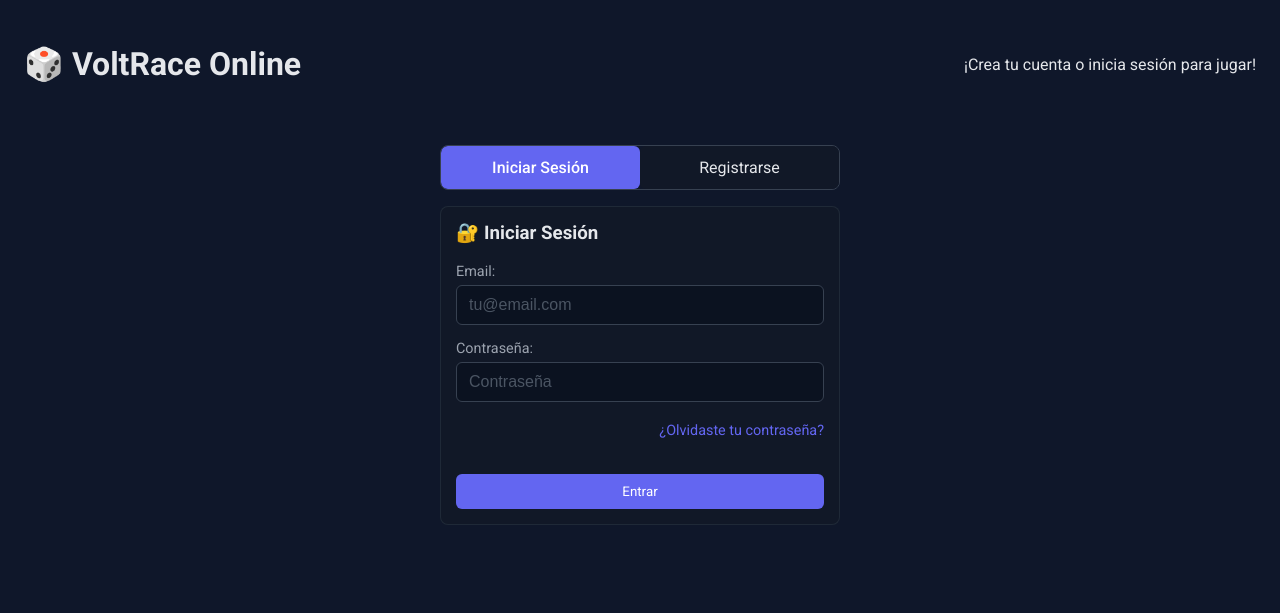
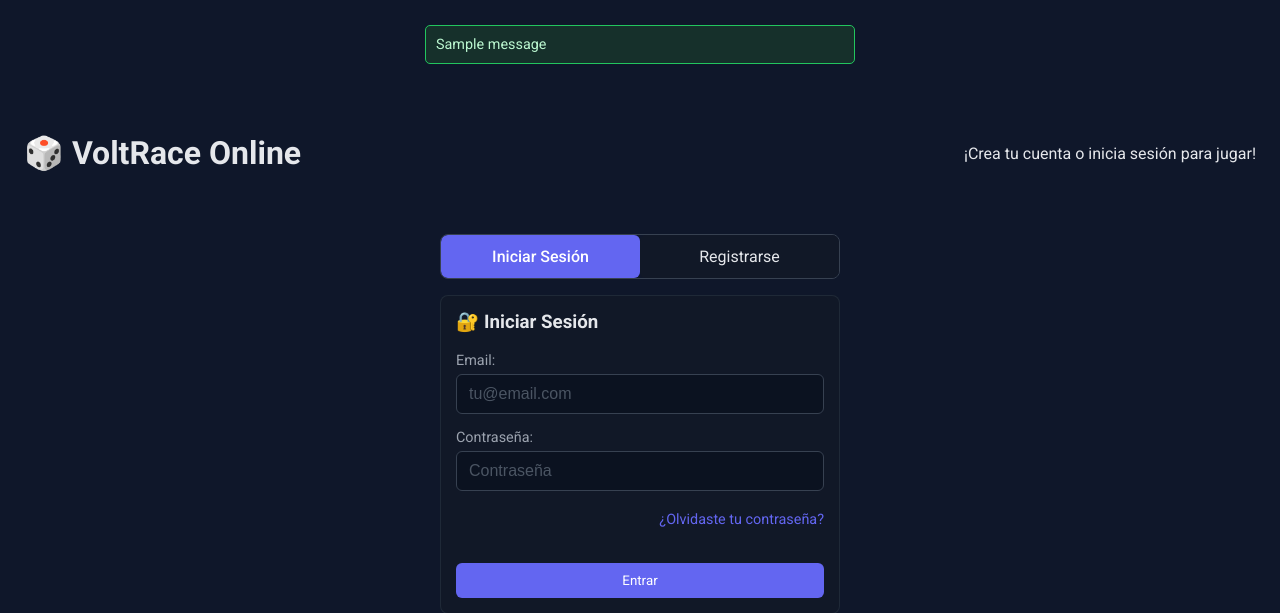
Before and after one commit to LuccaPanetta/Voltrace-Game, a Flask app: page / in a window 1280 px wide. Shown: the top 613 px of the page. Before the commit the page ends 525 px from the top, so only its background shows below. Run offline with Flask 3, Linux system fonts and the light colour scheme; tables that the repository leaves empty hold one stand-in row (values such as "Sample post"); one stand-in notice (Sample message) is shown; some libraries are stand-ins or nearby versions.

Commit message:
Solucionando lo del mail

```diff
--- a/app.py
+++ b/app.py
@@ -92,6 +92,7 @@ Si no solicitaste este cambio, simplemente ignorá este email.
             to_emails=user.email,
             subject='VoltRace - Restablecimiento de Contraseña',
             plain_text_content=content)
+        message.tracking_settings = {'click_tracking': {'enable': False, 'enable_text': False}}
 
         print(f"--- DEBUG: Intentando enviar email a {user.email} (vía SendGrid API)...")
 
@@ -249,57 +250,72 @@ def register():
 
 @app.route('/login', methods=['GET', 'POST'])
 def login():
-    # 1. Si el usuario ya inició sesión, lo redirige.
+    # 1. Si el usuario ya inició sesión, redirige a la página principal.
     if current_user.is_authenticated:
-        flash('Ya iniciaste sesión.', 'info')
         return redirect(url_for('index'))
 
-    # 2. Maneja la petición POST
+    # 2. Maneja la petición POST (procesamiento de datos)
     if request.method == 'POST':
-        data = request.get_json()
-        if not data:
-             # Si no hay JSON, asumimos que fue una petición POST normal de navegador
-             email = request.form.get('email')
-             password = request.form.get('password')
+        # Intenta obtener datos de JSON primero
+        data = request.get_json(silent=True)
+
+        if data:
+            # Lógica para Peticiones JSON
+            email = data.get('email', '').strip()
+            password = data.get('password', '')
+
+            user = User.query.filter_by(email=email).first()
+
+            if not user or not user.check_password(password):
+                # Devolver JSON de error si falla
+                return jsonify({"success": False, "message": "Email o contraseña incorrectos."}), 401
+
+            # Login exitoso
+            login_user(user)
+            # Devolver JSON de éxito con el nombre de usuario
+            return jsonify({"success": True, "username": user.username})
+
         else:
-             email = data.get('email', '').strip()
-             password = data.get('password', '')
+            # Lógica para Peticiones POST normales de navegador (espera redirección)
+            email = request.form.get('email')
+            password = request.form.get('password')
 
-        if not email or not password:
-            flash('Faltan campos. Por favor, verificá tu email y contraseña.', 'danger')
-            return redirect(url_for('index')) # Volver al index para mostrar error
+            user = User.query.filter_by(email=email).first()
 
-        user = User.query.filter_by(email=email).first()
+            if user and user.check_password(password):
+                login_user(user, remember=True)
+                flash('¡Inicio de sesión exitoso!', 'success')
+                return redirect(url_for('index'))
+            else:
+                flash('Inicio de sesión fallido. Por favor, verificá tu email y contraseña.', 'danger')
+                return render_template('index.html')
 
-        if not user or not user.check_password(password):
-            flash('Email o contraseña incorrectos.', 'danger')
-            return redirect(url_for('index'))
-
-        login_user(user, remember=True)
-        # Si el login HTTP es exitoso, redirigimos al inicio.
-        return redirect(url_for('index'))
-
-    # 3. Maneja la petición GET
+    # 3. Maneja la petición GET (Carga la página. Usa index.html)
     return render_template('index.html')
 
 @app.route("/forgot-password", methods=['GET', 'POST'])
 def forgot_password():
     if current_user.is_authenticated:
-        return redirect(url_for('index')) # Si ya está logueado, al lobby
+        return redirect(url_for('index'))
 
     if request.method == 'POST':
         email = request.form.get('email')
         user = User.query.filter_by(email=email).first()
+
         if user:
             if send_reset_email(user):
                 flash('Se ha enviado un email con instrucciones para restablecer tu contraseña.', 'info')
             else:
                 flash('Error al enviar el email. Por favor, intentá de nuevo más tarde.', 'danger')
+            # Si el usuario existe, SIEMPRE redirigir a /login
             return redirect(url_for('login'))
         else:
+            # Si el usuario NO existe, flashear el error y redirigir DE VUELTA a la misma página
             print(f"--- DEBUG: Intento de reseteo para email NO ENCONTRADO: {email} ---")
             flash('No existe una cuenta asociada a ese email.', 'warning')
+            return redirect(url_for('forgot_password'))
 
+    # Esto ahora solo se ejecuta en el GET
     return render_template('forgot_password.html')
 
 
--- a/templates/index.html
+++ b/templates/index.html
@@ -241,6 +241,20 @@
     </style>
 </head>
 <body>
+    {% with messages = get_flashed_messages(with_categories=true) %}
+        {% if messages %}
+            <div class="flashes" style="width: 450px; margin: 15px auto; padding: 10px; border-radius: 5px; font-size: 0.9em; box-sizing: border-box;">
+            {% for category, message in messages %}
+                <div class="flash-{{ category }}">{{ message }}</div>
+            {% endfor %}
+            </div>
+            <style>
+                .flashes .flash-info { background-color: #1f2937; border: 1px solid var(--primary); color: var(--text); padding: 10px; border-radius: 5px; }
+                .flashes .flash-danger, .flashes .flash-warning { background-color: #4b1f26; border: 1px solid var(--danger); color: #fecaca; padding: 10px; border-radius: 5px; }
+                .flashes .flash-success { background-color: #16302b; border: 1px solid var(--success); color: #bbf7d0; padding: 10px; border-radius: 5px; }
+            </style>
+        {% endif %}
+    {% endwith %}
     <div class="container">
         <div id="auth-screen" class="screen active">
             <div class="header">
```
